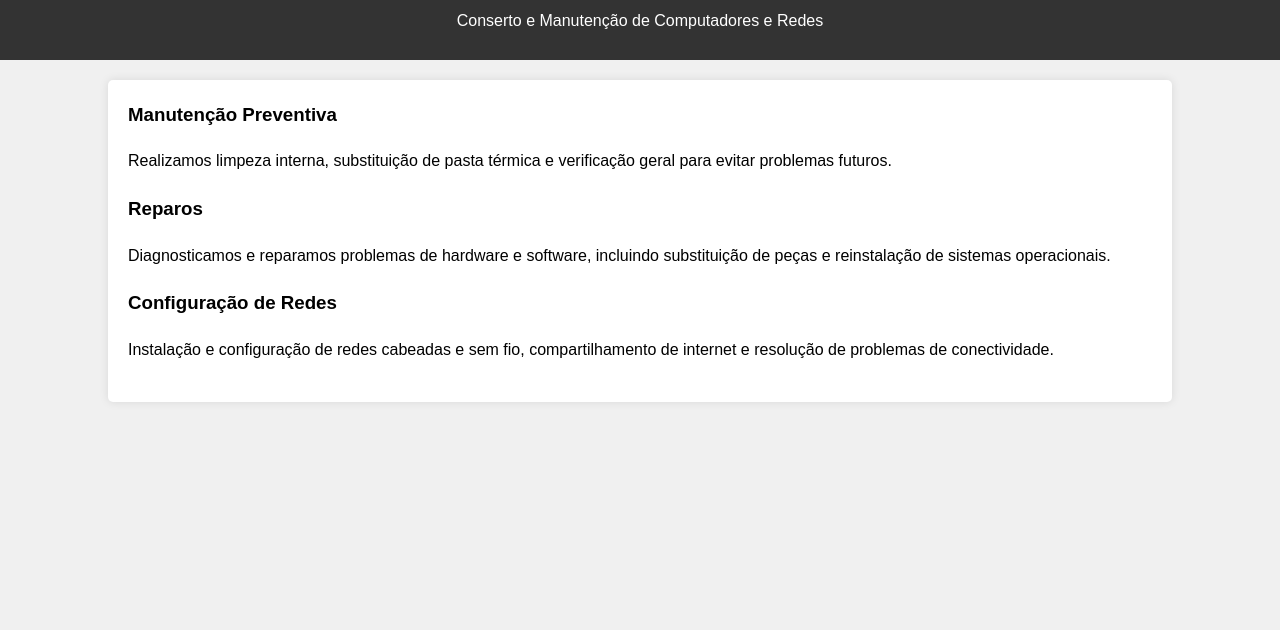
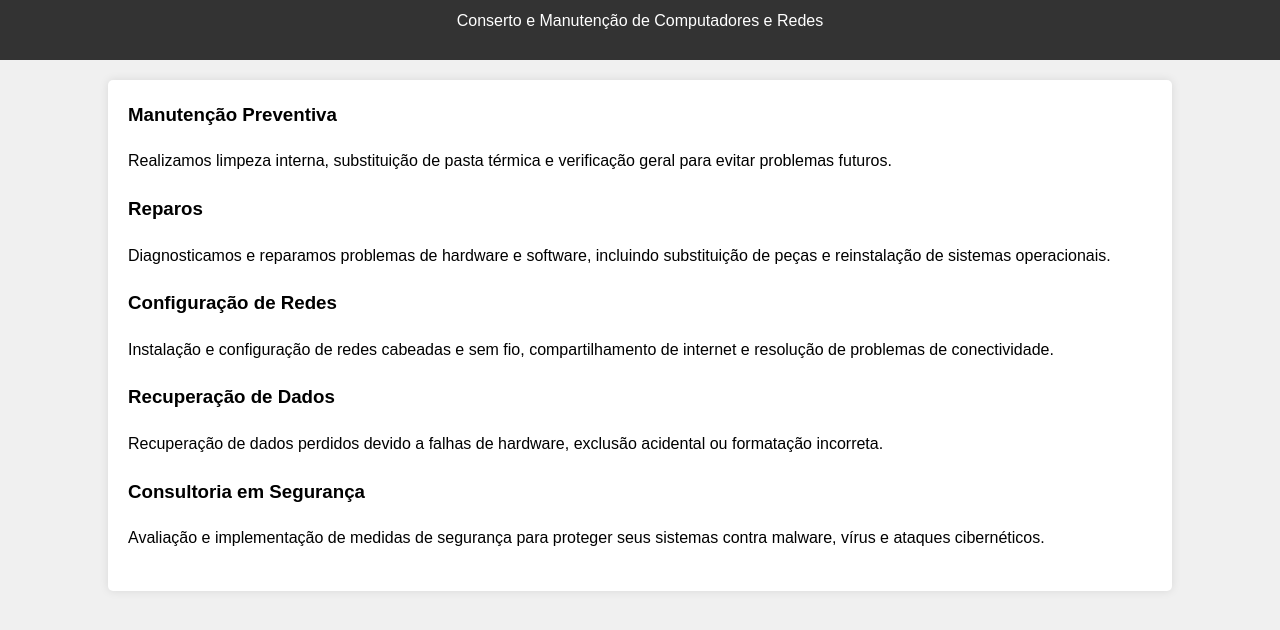
Before and after one commit to ieduardogoncalves/blog, a plain HTML site: page index.html in a window 1280 px wide. Shown: the part 106-736 px from the top of the page. Drawn offline with Linux system fonts and the light colour scheme.

Commit message:
Update index.html

```diff
--- a/index.html
+++ b/index.html
@@ -57,6 +57,16 @@
             <h3>Configuração de Redes</h3>
             <p>Instalação e configuração de redes cabeadas e sem fio, compartilhamento de internet e resolução de problemas de conectividade.</p>
         </section>
+	<section class="servico">
+    		<h3>Recuperação de Dados</h3>
+    	<p>Recuperação de dados perdidos devido a falhas de hardware, exclusão acidental ou formatação incorreta.</p>
+	</section>
+
+<section class="servico">
+    <h3>Consultoria em Segurança</h3>
+    <p>Avaliação e implementação de medidas de segurança para proteger seus sistemas contra malware, vírus e ataques cibernéticos.</p>
+</section>
+
     </div>
 
     <script>
```
